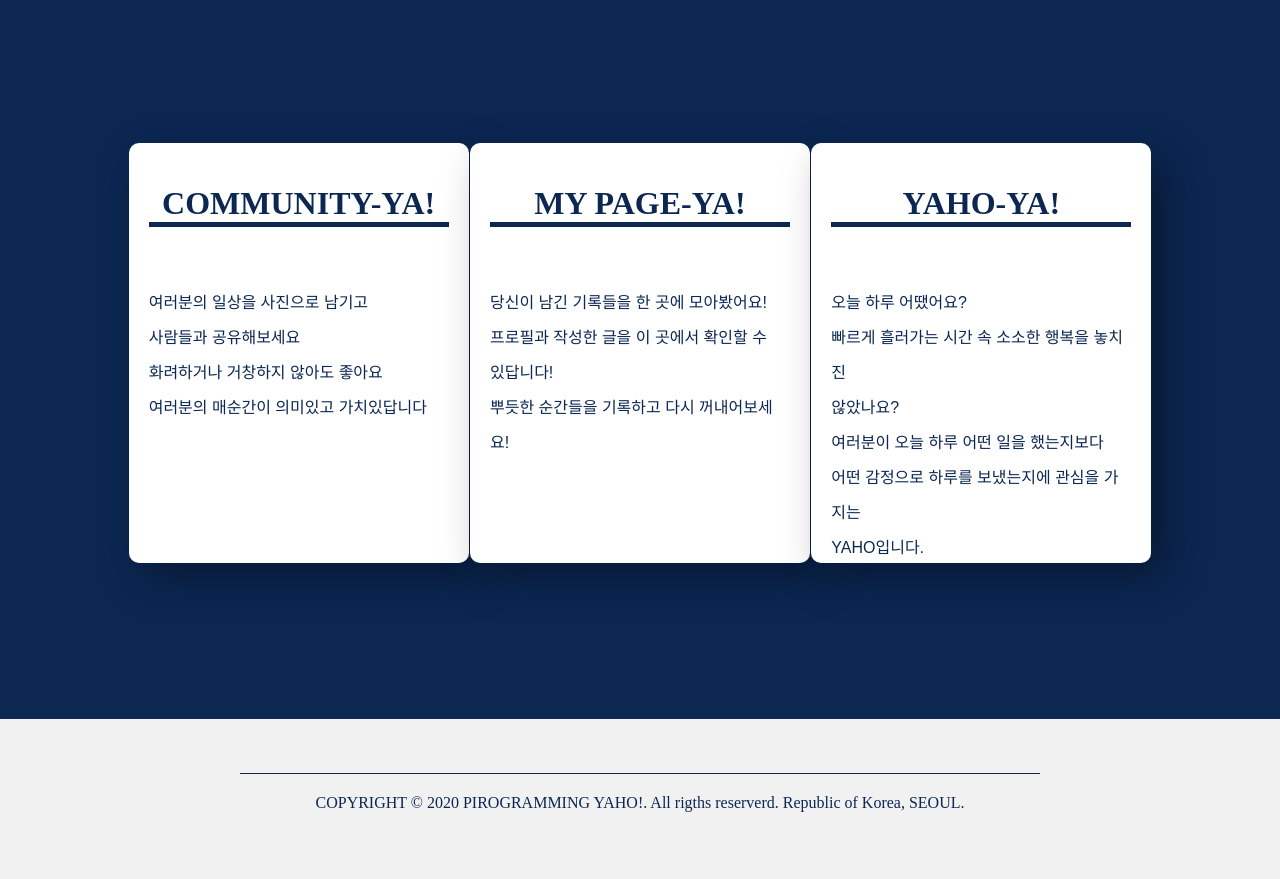
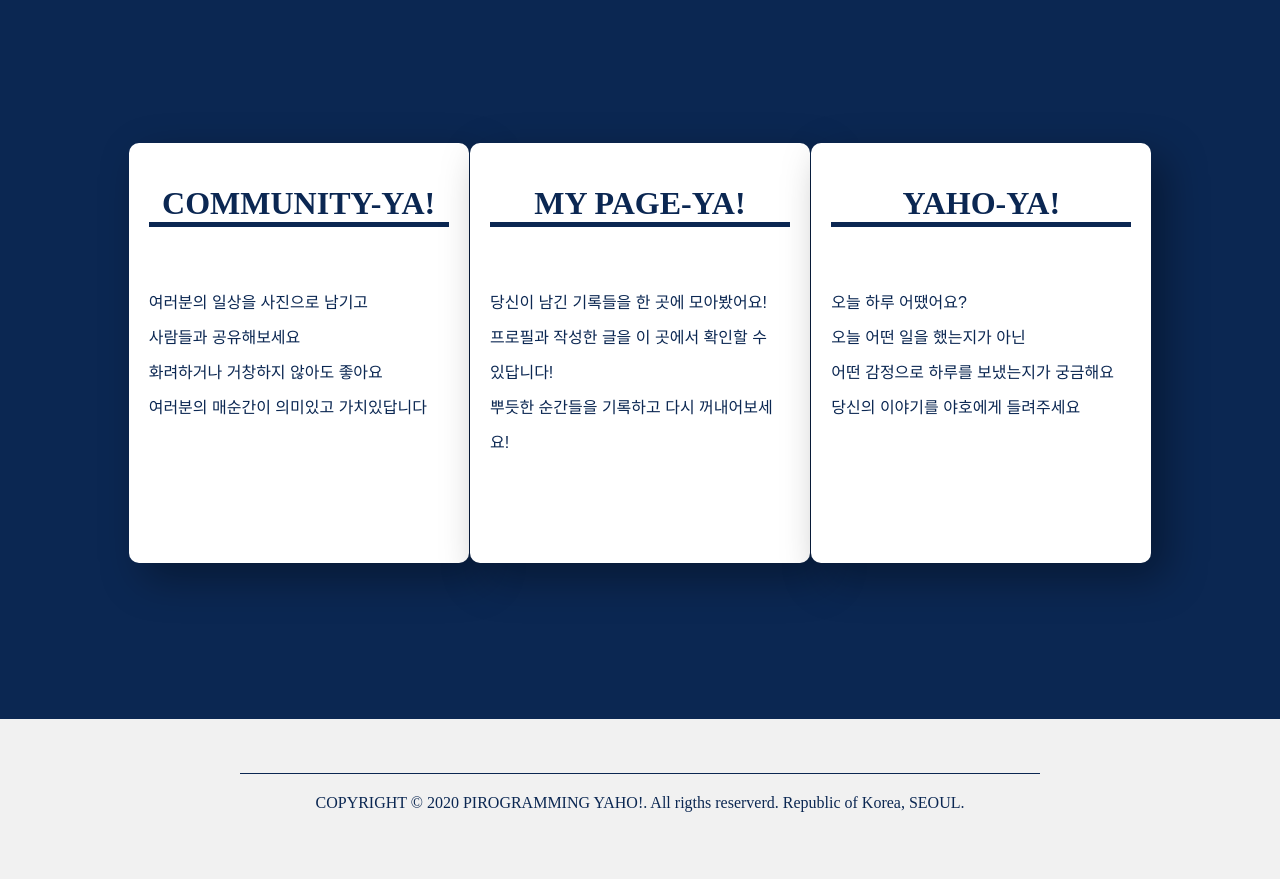
Before and after one commit to Koeunseooooo/Life_Finder, a Django app: page / in a window 1280 px wide. Shown: the part 3331-4210 px from the top of the page. Run offline with Django 3.2, Linux system fonts and the light colour scheme; some libraries are stand-ins or nearby versions; some web fonts are replaced.

Commit message:
realrealreal final

```diff
--- a/config/main/templates/main/main.html
+++ b/config/main/templates/main/main.html
@@ -182,12 +182,10 @@
         <div id="tbox">
             <h1>YAHO-YA!</h1><br/>
             <p id="t03">
-                오늘 하루 어땠어요?<br />
-                빠르게 흘러가는 시간 속 소소한 행복을 놓치진 <br />
-                않았나요?<br />
-                여러분이 오늘 하루 어떤 일을 했는지보다<br />
-                어떤 감정으로 하루를 보냈는지에 관심을 가지는<br />
-                YAHO입니다.
+                오늘 하루 어땠어요? <br/>
+                오늘 어떤 일을 했는지가 아닌 <br />
+                어떤 감정으로 하루를 보냈는지가 궁금해요<br/>
+                당신의 이야기를 야호에게 들려주세요<br />
             </p>
         </div>
 
```
